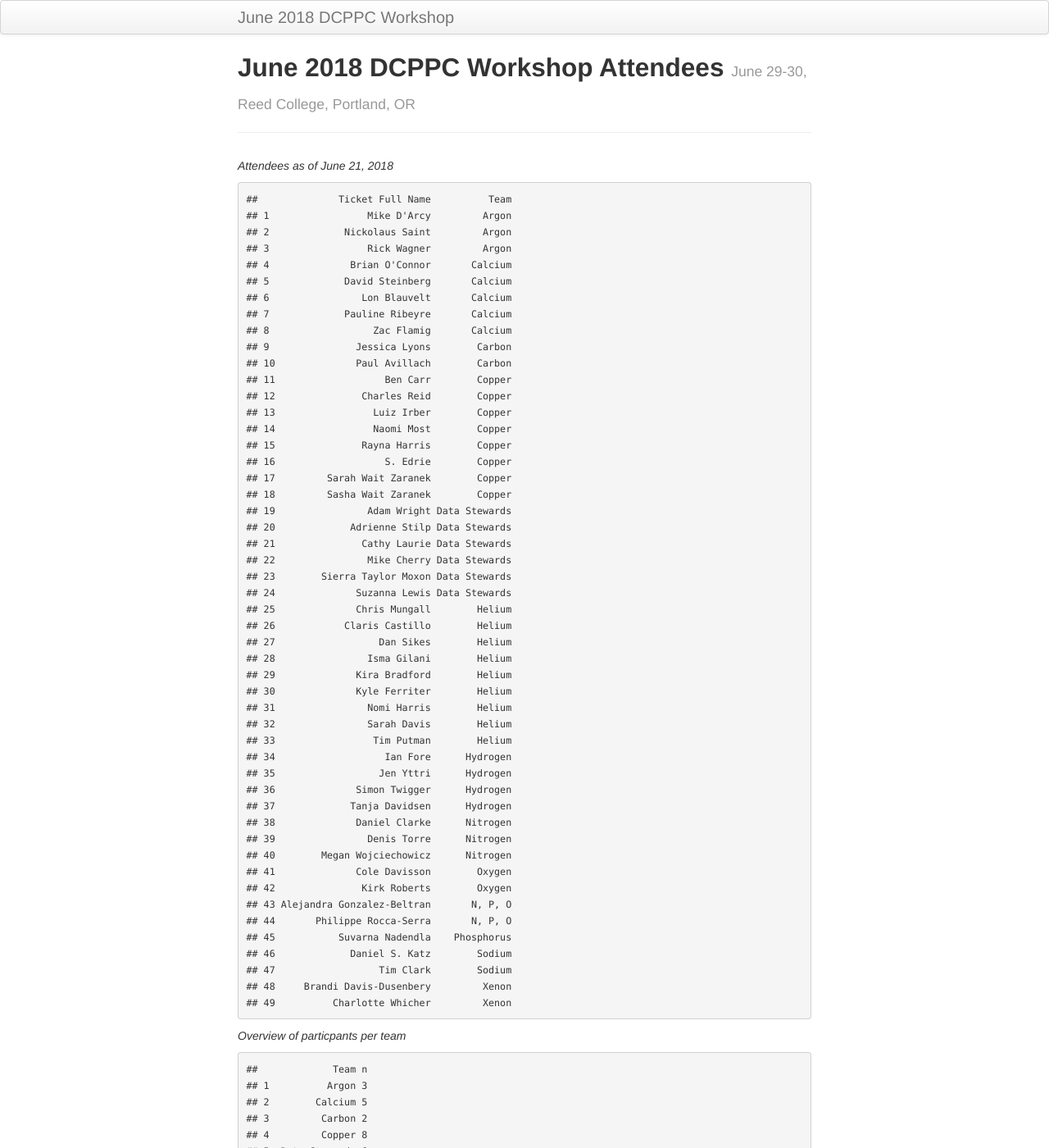
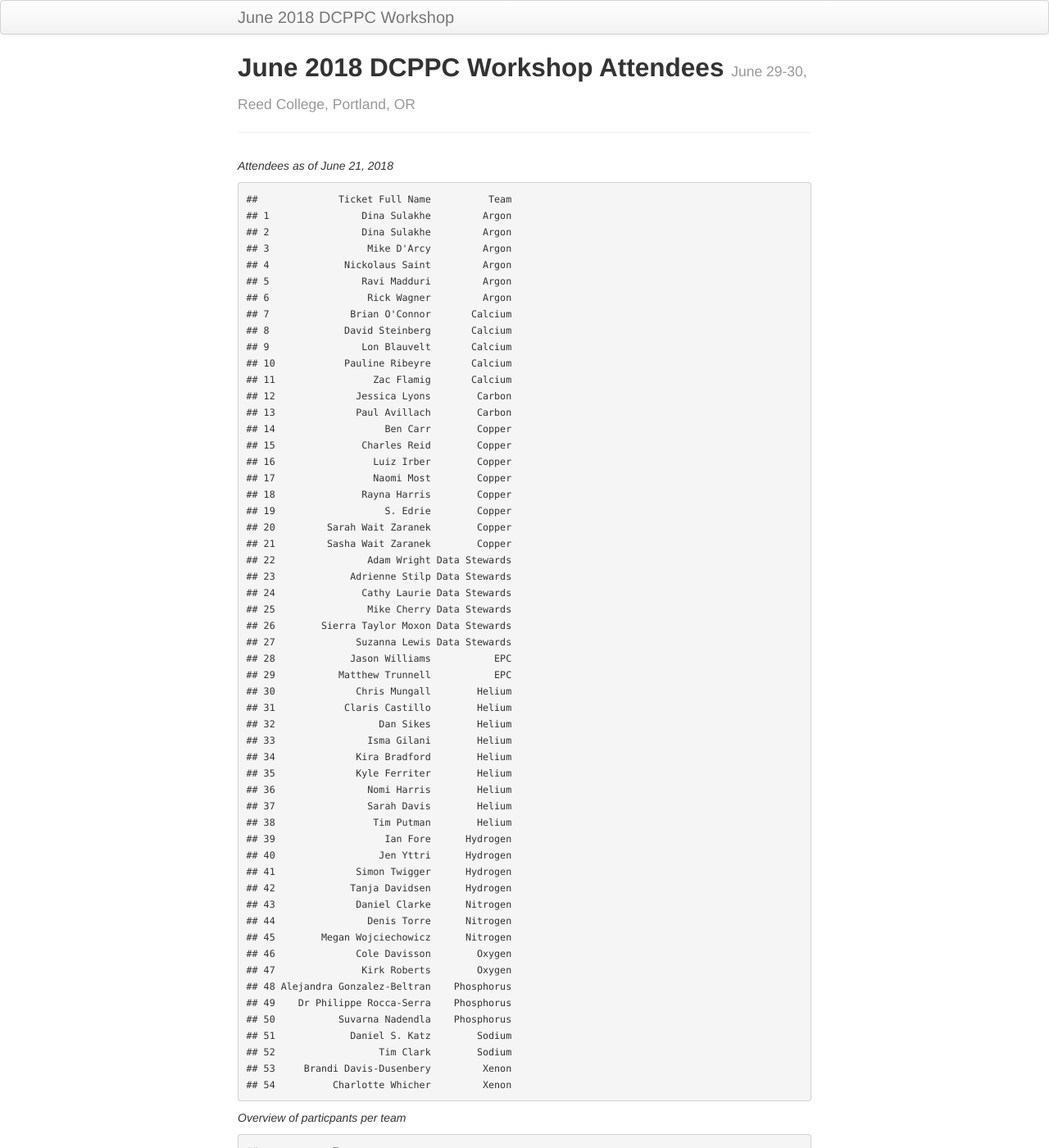
Before and after one commit to dcppc/2018-june-workshop, a Jekyll site: the page built from docs/attendees.md, in a window 1280 px wide and 1400 px high. Shown: the whole window at 82% size. Built offline with Jekyll 4.4.1, drawn with Linux system fonts in a browser that asks for light colours; some of the changed text lies outside the part shown.

Commit message:
add four attendees

```diff
--- a/docs/attendees.md
+++ b/docs/attendees.md
@@ -7,70 +7,75 @@ tagline: June 29-30, Reed College, Portland, OR
 _Attendees as of June 21, 2018_
 
     ##              Ticket Full Name          Team
-    ## 1                 Mike D'Arcy         Argon
-    ## 2             Nickolaus Saint         Argon
-    ## 3                 Rick Wagner         Argon
-    ## 4              Brian O'Connor       Calcium
-    ## 5             David Steinberg       Calcium
-    ## 6                Lon Blauvelt       Calcium
-    ## 7             Pauline Ribeyre       Calcium
-    ## 8                  Zac Flamig       Calcium
-    ## 9               Jessica Lyons        Carbon
-    ## 10              Paul Avillach        Carbon
-    ## 11                   Ben Carr        Copper
-    ## 12               Charles Reid        Copper
-    ## 13                 Luiz Irber        Copper
-    ## 14                 Naomi Most        Copper
-    ## 15               Rayna Harris        Copper
-    ## 16                   S. Edrie        Copper
-    ## 17         Sarah Wait Zaranek        Copper
-    ## 18         Sasha Wait Zaranek        Copper
-    ## 19                Adam Wright Data Stewards
-    ## 20             Adrienne Stilp Data Stewards
-    ## 21               Cathy Laurie Data Stewards
-    ## 22                Mike Cherry Data Stewards
-    ## 23        Sierra Taylor Moxon Data Stewards
-    ## 24              Suzanna Lewis Data Stewards
-    ## 25              Chris Mungall        Helium
-    ## 26            Claris Castillo        Helium
-    ## 27                  Dan Sikes        Helium
-    ## 28                Isma Gilani        Helium
-    ## 29              Kira Bradford        Helium
-    ## 30              Kyle Ferriter        Helium
-    ## 31                Nomi Harris        Helium
-    ## 32                Sarah Davis        Helium
-    ## 33                 Tim Putman        Helium
-    ## 34                   Ian Fore      Hydrogen
-    ## 35                  Jen Yttri      Hydrogen
-    ## 36              Simon Twigger      Hydrogen
-    ## 37             Tanja Davidsen      Hydrogen
-    ## 38              Daniel Clarke      Nitrogen
-    ## 39                Denis Torre      Nitrogen
-    ## 40        Megan Wojciechowicz      Nitrogen
-    ## 41              Cole Davisson        Oxygen
-    ## 42               Kirk Roberts        Oxygen
-    ## 43 Alejandra Gonzalez-Beltran       N, P, O
-    ## 44       Philippe Rocca-Serra       N, P, O
-    ## 45           Suvarna Nadendla    Phosphorus
-    ## 46             Daniel S. Katz        Sodium
-    ## 47                  Tim Clark        Sodium
-    ## 48     Brandi Davis-Dusenbery         Xenon
-    ## 49          Charlotte Whicher         Xenon
-
+    ## 1                Dina Sulakhe         Argon
+    ## 2                Dina Sulakhe         Argon
+    ## 3                 Mike D'Arcy         Argon
+    ## 4             Nickolaus Saint         Argon
+    ## 5                Ravi Madduri         Argon
+    ## 6                 Rick Wagner         Argon
+    ## 7              Brian O'Connor       Calcium
+    ## 8             David Steinberg       Calcium
+    ## 9                Lon Blauvelt       Calcium
+    ## 10            Pauline Ribeyre       Calcium
+    ## 11                 Zac Flamig       Calcium
+    ## 12              Jessica Lyons        Carbon
+    ## 13              Paul Avillach        Carbon
+    ## 14                   Ben Carr        Copper
+    ## 15               Charles Reid        Copper
+    ## 16                 Luiz Irber        Copper
+    ## 17                 Naomi Most        Copper
+    ## 18               Rayna Harris        Copper
+    ## 19                   S. Edrie        Copper
+    ## 20         Sarah Wait Zaranek        Copper
+    ## 21         Sasha Wait Zaranek        Copper
+    ## 22                Adam Wright Data Stewards
+    ## 23             Adrienne Stilp Data Stewards
+    ## 24               Cathy Laurie Data Stewards
+    ## 25                Mike Cherry Data Stewards
+    ## 26        Sierra Taylor Moxon Data Stewards
+    ## 27              Suzanna Lewis Data Stewards
+    ## 28             Jason Williams           EPC
+    ## 29           Matthew Trunnell           EPC
+    ## 30              Chris Mungall        Helium
+    ## 31            Claris Castillo        Helium
+    ## 32                  Dan Sikes        Helium
+    ## 33                Isma Gilani        Helium
+    ## 34              Kira Bradford        Helium
+    ## 35              Kyle Ferriter        Helium
+    ## 36                Nomi Harris        Helium
+    ## 37                Sarah Davis        Helium
+    ## 38                 Tim Putman        Helium
+    ## 39                   Ian Fore      Hydrogen
+    ## 40                  Jen Yttri      Hydrogen
+    ## 41              Simon Twigger      Hydrogen
+    ## 42             Tanja Davidsen      Hydrogen
+    ## 43              Daniel Clarke      Nitrogen
+    ## 44                Denis Torre      Nitrogen
+    ## 45        Megan Wojciechowicz      Nitrogen
+    ## 46              Cole Davisson        Oxygen
+    ## 47               Kirk Roberts        Oxygen
+    ## 48 Alejandra Gonzalez-Beltran    Phosphorus
+    ## 49    Dr Philippe Rocca-Serra    Phosphorus
+    ## 50           Suvarna Nadendla    Phosphorus
+    ## 51             Daniel S. Katz        Sodium
+    ## 52                  Tim Clark        Sodium
+    ## 53     Brandi Davis-Dusenbery         Xenon
+    ## 54          Charlotte Whicher         Xenon
 
 
 _Overview of particpants per team_
 
     ##             Team n
-    ## 1          Argon 3
+    ## 1          Argon 6
     ## 2        Calcium 5
     ## 3         Carbon 2
     ## 4         Copper 8
     ## 5  Data Stewards 6
-    ## 6         Helium 9
-    ## 7       Hydrogen 4
-    ## 8       Nitrogen 3.66
-    ## 9         Oxygen 2.66
-    ## 10    Phosphorus 1.67
-    ## 11        Sodium 2
-    ## 12         Xenon 2
+    ## 6            EPC 2
+    ## 7         Helium 9
+    ## 8       Hydrogen 4
+    ## 9       Nitrogen 3.66
+    ## 10        Oxygen 2.66
+    ## 11    Phosphorus 1.67
+    ## 12        Sodium 2
+    ## 13         Xenon 2
```
